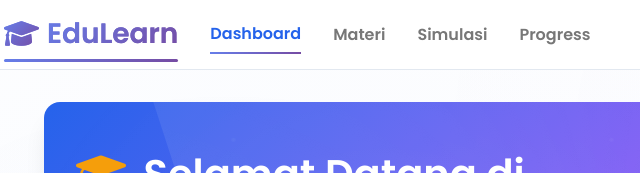
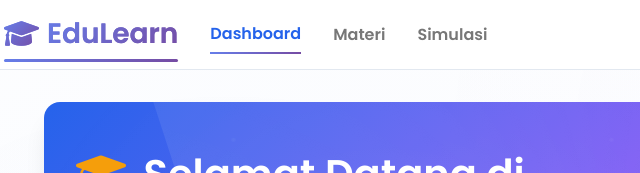
Before and after one commit to firerzaadit-prog/TKASMP, a website: page halamanpertama.html in a window 1280 px wide. Shown: the top 173 px of the page, 28-668 px from the left. Drawn offline with nearby package versions, Linux system fonts and the light colour scheme; a script that the page names is missing.

Commit message:
hapus progress

```diff
--- a/halamanpertama.html
+++ b/halamanpertama.html
@@ -29,7 +29,6 @@
                 <a href="#" class="nav-link active">Dashboard</a>
                 <a href="materi.html" class="nav-link">Materi</a>
                 <a href="#" onclick="startExam(); return false;" class="nav-link">Simulasi</a>
-                <a href="#" class="nav-link">Progress</a>
             </nav>
         </div>
         <div class="header-right">
```
Also changed, not shown: materi.html (+0 -1 lines).
